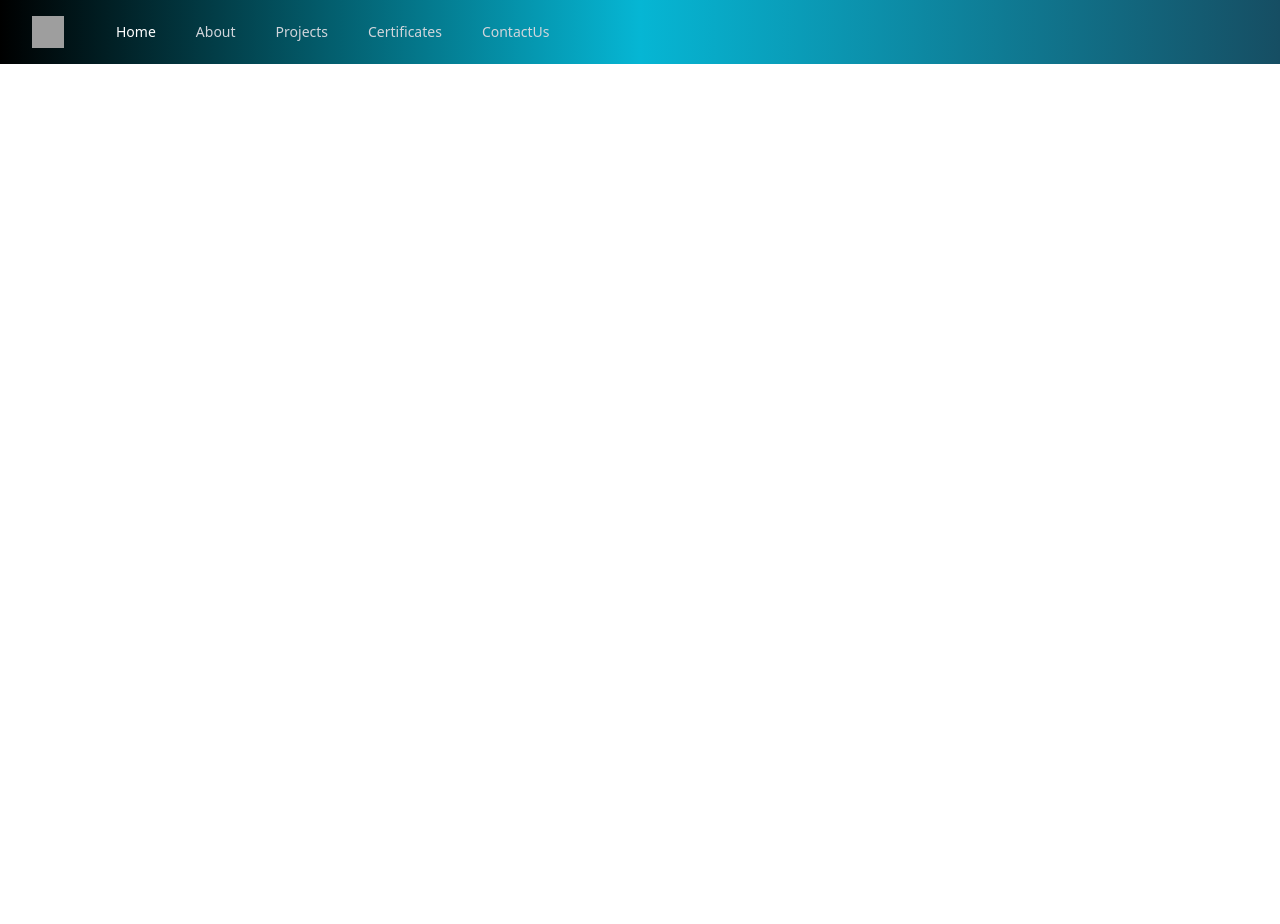
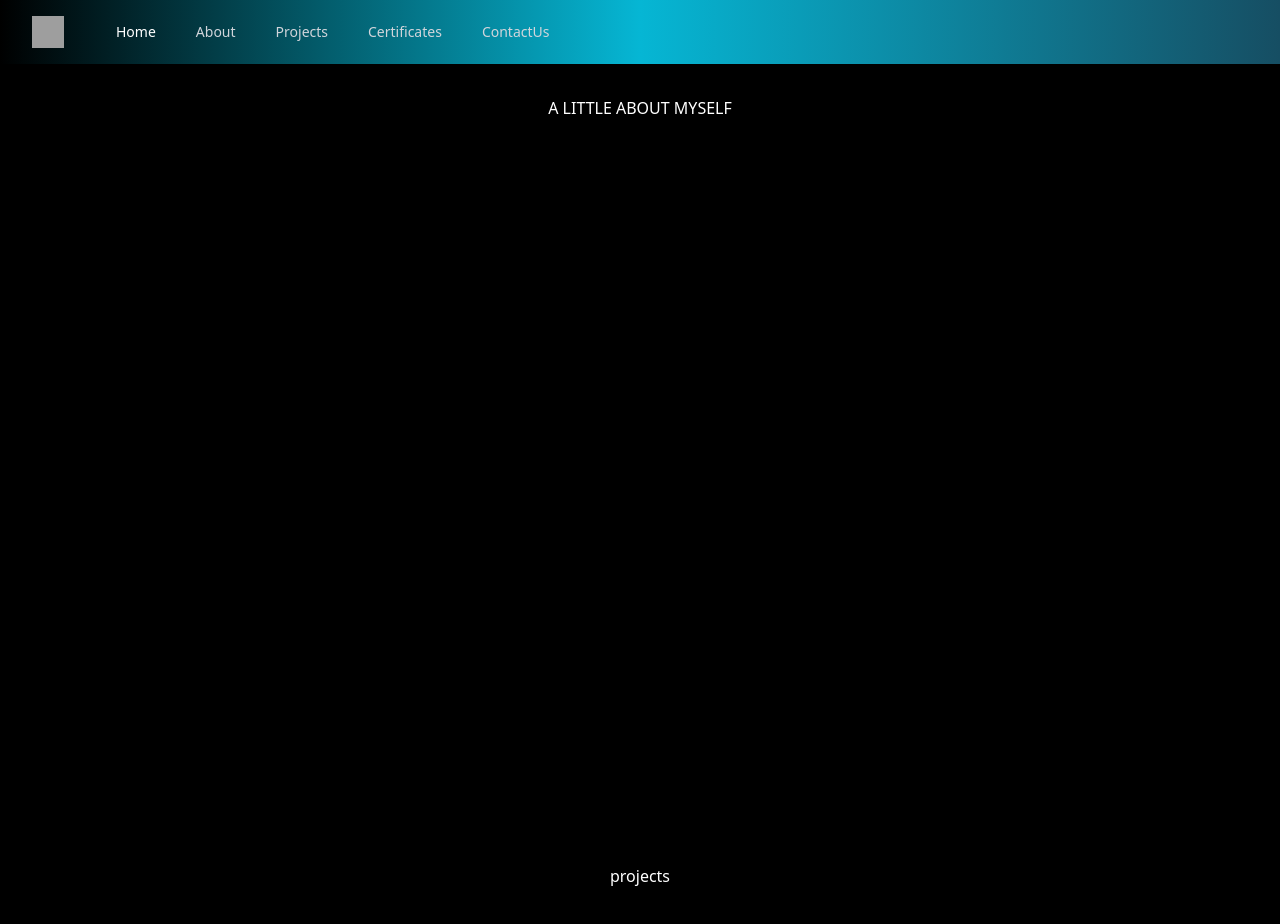
Before and after one commit to rm5973/xor_website, a React (Create React App) app: page / in a window 1280 px wide. Shown: the top 924 px of the page. Before the commit the page ends 800 px from the top, so only its background shows below. Built offline with nearby package versions, Linux system fonts and the light colour scheme; grey boxes are pictures that could not be loaded.

Commit message:
new update

```diff
--- a/src/App.jsx
+++ b/src/App.jsx
@@ -1,9 +1,19 @@
 import React from "react";
-import Navbar from "./navbar";
+import Abt from "./compo/abt";
+import Navbar from "./compo/navbar";
+import Projects from "./compo/proj";
+
 function App() {
-  return (
+  return (<div>
+    <div>   <Navbar />
 
-  <Navbar />
+</div>
+<div className=" bg-black   h-screen h-1/2" ><Abt /></div>
+  <div className="bg-black h-screen"> <Projects /></div>
+ </div>
+
+
+
   );
 }
 
--- /dev/null
+++ b/src/compo/abt.jsx
@@ -0,0 +1,15 @@
+import React from "react";
+export default function Abt() {
+    return (
+        <div>
+            <nav >
+                <div >
+                    <div>
+                        <h1 class="text-white text-center py-8"> A LITTLE ABOUT MYSELF </h1>
+                    </div>
+                </div>
+            </nav>
+        </div>
+
+    )
+}
--- /dev/null
+++ b/src/compo/proj.jsx
@@ -0,0 +1,9 @@
+
+import React from "react";
+export default function Projects(){
+    return(
+    <div>
+      <h1 class="text-center text-white"> projects</h1>
+
+    </div>)
+}
```
Also changed, not shown: src/compo/navbar.jsx (renamed from src/navbar.jsx), src/img/fst.jpeg (added).
